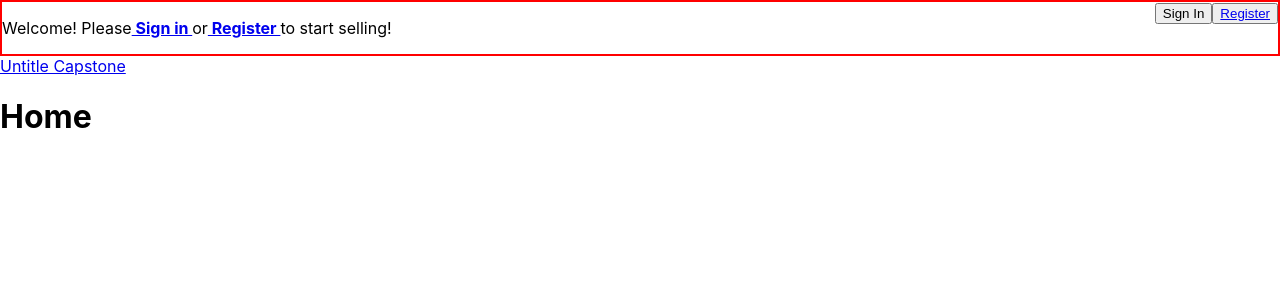
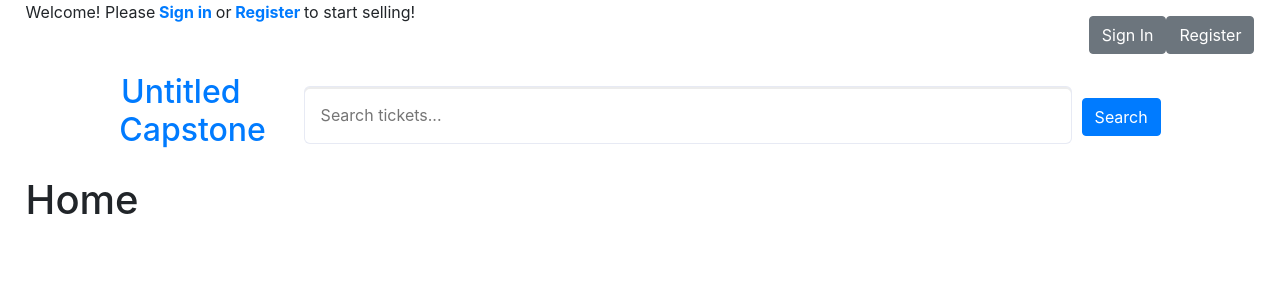
Before and after one commit to eaball35/dutch-ticket-auction, a React (Create React App) app in the folder ticket-auction/: page / in a window 1280 px wide. Shown: the top 300 px of the page. Built offline with nearby package versions, Linux system fonts and the light colour scheme.

Commit message:
heade logic and styling

```diff
--- a/ticket-auction/src/App.css
+++ b/ticket-auction/src/App.css
@@ -1,9 +1,13 @@
-.nav-header {
-  display: flex;
-  border: solid red 2px;
-  justify-content: space-between
+.App {
+  margin-left: 2%;
+  margin-right: 2%;
 }
 
-.left-welcome, .right-links {
-  max-width: 50%;
+a, a:visited, a:active {
+  color: inherit;
+  text-decoration: none;
 }
+
+a:hover {
+  color: purple
+}
--- a/ticket-auction/src/App.js
+++ b/ticket-auction/src/App.js
@@ -3,6 +3,7 @@ import './App.css';
 import { BrowserRouter as Router, Link, NavLink } from 'react-router-dom';
 import Route from 'react-router-dom/Route'
 import Header from './components/Header'
+import 'bootstrap/dist/css/bootstrap.min.css';
 
 const Ticket = ({match}) => {
   return (<h1>Ticket {match.params.ticketnum}</h1>)
@@ -26,7 +27,7 @@ class App extends Component {
     };
   }
 
-  logInUser = () => {
+  updateLoginUser = () => {
     this.setState({
       loggedIn: !this.state.loggedIn
     })
@@ -39,9 +40,8 @@ class App extends Component {
           <Header
             loggedIn={this.state.loggedIn}
             currentUserId={this.state.currentUserId}
-            logInCallback={this.logInUser}
+            logInCallback={this.updateLoginUser}
           />
-        </div>
 
         <Route path ='/' exact strict>
           <h1>Home</h1>
@@ -70,7 +70,9 @@ class App extends Component {
           exact strict
           component={Seller}
         />
+        </div>
       </Router>
+
     );
 }
 }
--- /dev/null
+++ b/ticket-auction/src/components/Header.css
@@ -0,0 +1,10 @@
+.nav-logo-text {
+  max-width: 10%;
+  text-align: center;
+  margin-right: 5%;
+  font-size: 2em
+}
+
+.right-links {
+  margin-top: 1em
+}
--- a/ticket-auction/src/components/Header.js
+++ b/ticket-auction/src/components/Header.js
@@ -1,6 +1,8 @@
 import React, { Component } from 'react';
 import PropTypes from 'prop-types';
 import { BrowserRouter as Router, Link, NavLink } from 'react-router-dom';
+import Search from './Search'
+import './Header.css'
 
 class Header extends Component {
   render() {
@@ -23,27 +25,41 @@ class Header extends Component {
             <Link to='/new-ticket/2'> Start Selling</Link>  |
             <Link to='/seller-stats/2'> Seller Stats</Link>  |
             <Link to='/myaccount/2'>  My Untitled Account </Link>
-          <button onClick={this.props.logInCallback}> Sign Out </button>
+            <Link
+              to='/'
+              onClick={this.props.logInCallback}
+              className="btn btn-secondary"> Sign Out
+            </Link>
           </section>
         )
       } else {
         return (
           <section>
-          <button onClick={this.props.logInCallback}> Sign In </button>
-          <button> <Link to='/register'> Register </Link> </button>
+            <Link
+              to='/sign-in'
+              onClick={this.props.logInCallback}
+              className='btn btn-secondary sign-in-btn'> Sign In
+            </Link>
+            <Link
+              to='/register'
+              className='btn btn-secondary register-btn'> Register
+            </Link>
           </section>
         )
       }
     }
+
     return (
-      <section>
-        <section className='nav-header'>
+      <section >
+        <section className='d-flex justify-content-between'>
           <div className='left-welcome'>{leftWelcomeMessage()}</div>
           <div className='right-links'>{rightLinks()}</div>
         </section>
 
-        <NavLink to='/'> Untitle Capstone </NavLink>
-        {/* <NavLink to='/ticket/23'> Ticket </NavLink> */}
+        <section className='d-flex justify-content-center align-items-center'>
+          <h1 className='nav-logo-text'> <NavLink to='/'> Untitled Capstone </NavLink> </h1>
+          <Search></Search>
+        </section>
       </section>
     )
   };
--- /dev/null
+++ b/ticket-auction/src/components/Search.css
@@ -0,0 +1,13 @@
+.large-search-bar {
+  background: #fff;
+  padding: 1em;
+  width: 60vw;
+  border-radius: 10em;
+  transition: box-shadow 300ms ease;
+  border-radius: 6px;
+  border: 1px solid rgba(137, 149, 199, .2);
+  box-shadow: inset 0 2px 0 0 rgba(0, 0, 0, .075) !important;
+  margin-right: 10px;
+  margin-bottom: 2rem;
+  margin-top: 2rem;
+}
--- /dev/null
+++ b/ticket-auction/src/components/Search.js
@@ -0,0 +1,44 @@
+import React, { Component } from 'react';
+import PropTypes from 'prop-types';
+import { BrowserRouter as Router, Link, NavLink } from 'react-router-dom';
+import './Search.css'
+
+class Search extends Component {
+  constructor(props) {
+    super(props);
+
+    this.state = {
+      query: '',
+    };
+  }
+
+  onChange = (event) => {
+    this.setState({ query: event.target.value })
+  }
+
+  render() {
+    return(
+      <section>
+        <form onSubmit={this.onSubmit}>
+          <input
+            className='large-search-bar'
+            type='text'
+            placeholder='Search tickets...'
+            value={this.state.query}
+            onChange={this.onChange}
+          />
+          <input
+            type='submit'
+            value='Search'
+            className='btn btn-primary'
+          />
+        </form>
+      </section>
+    )
+  };
+}
+
+Search.propTypes = {
+};
+
+export default Search;
```
Lines whose indentation alone changed are shown as unchanged.
